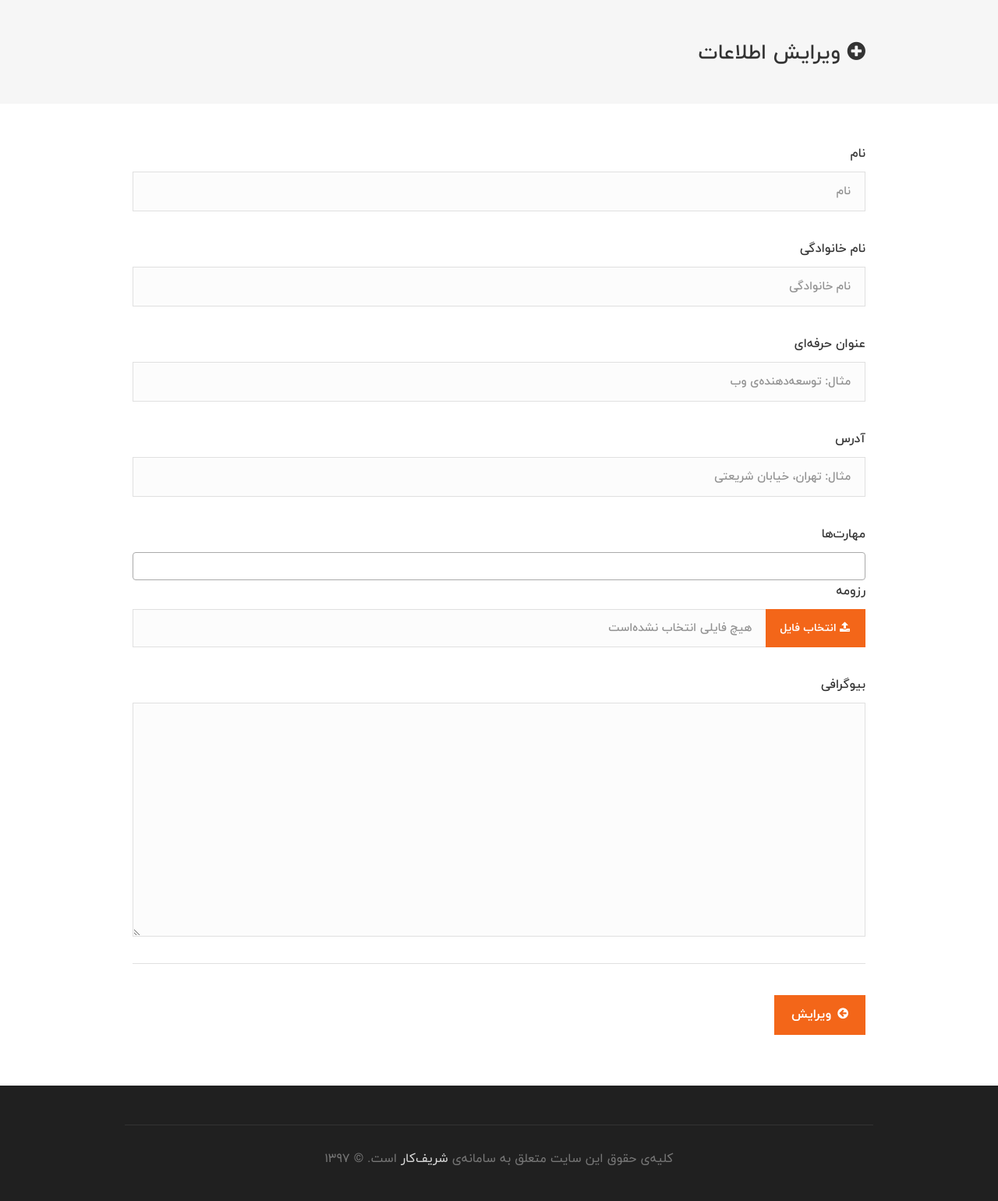
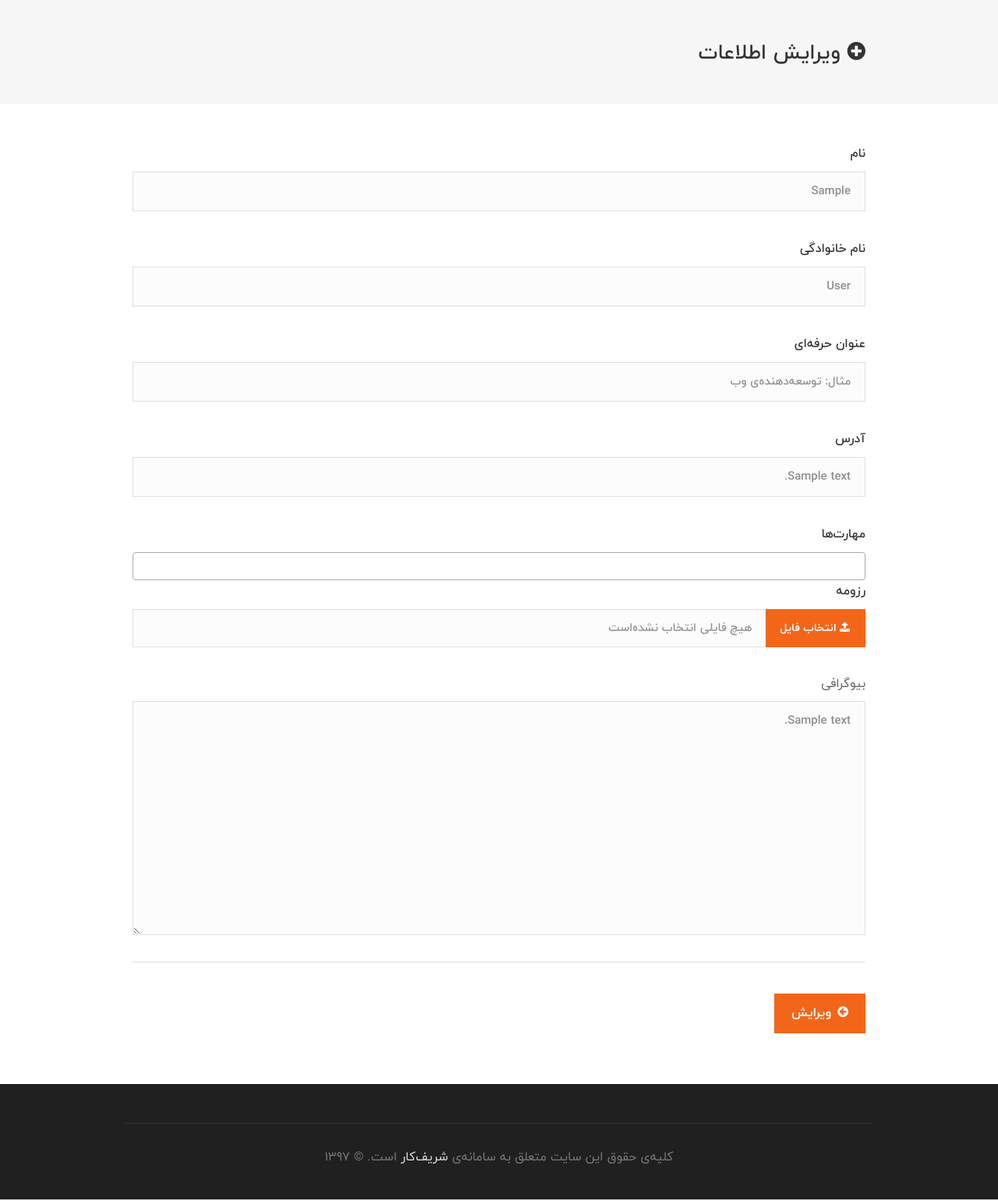
Before and after one commit to Mahbodmajid/SharifWorks_Django, a Django app: page /edit-resume/ in a window 1280 px wide. Shown: the part 91-1631 px from the top of the page at 78% size. Run offline with Django 3.2, Linux system fonts and the light colour scheme; a user stored in the database is signed in; tables that the repository leaves empty hold one stand-in row (values such as "Sample post").

Commit message:
FIX bio change in edit-resume

```diff
--- a/login/forms.py
+++ b/login/forms.py
@@ -67,7 +67,8 @@ class JobSeekerProfileForm(forms.ModelForm):
         model = JobSeekerProfile
         fields = ('bio', 'homepage', 'cv', 'skills')
 
-    skills = forms.ModelChoiceField(queryset=Skill.objects.all(), widget=forms.SelectMultiple)
+    skills = forms.ModelChoiceField(queryset=Skill.objects.all(), widget=forms.SelectMultiple, required=False)
+    bio = forms.Textarea()
 
 
 # Advertise forms -----------------------------------------------------------------------------------------------------
--- a/login/templates/edit-resume.html
+++ b/login/templates/edit-resume.html
@@ -5,7 +5,7 @@
 {% endblock %}
 
 {% block titlebar-text %}
-<h2> <i class="fa fa-plus-circle"></i> ویرایش اطلاعات</h2>
+    <h2><i class="fa fa-plus-circle"></i> ویرایش اطلاعات</h2>
 {% endblock %}
 
 {% block content %}
@@ -15,13 +15,39 @@
     <div class="container">
 
 
+        <!-- Submit Page -->
 
-	<!-- Submit Page -->
         <div class="sixteen columns">
+            {% if success is not None %}
+                <div id='successNotification' class="notification success closeable">
+                    <p><span>موفقیت!</span> {{ success }}</p>
+                    <a class="close"
+                       onclick="document.getElementById('successNotification').style.display='none';">&times;</a>
+                </div>
+            {% endif %}
+            {% if errors is not None %}
+                {% if errors.user is not None %}
+                    <div class="notification error closeable">
+
+                        <p><span>خطا!</span> {{ errors.user }}</p>
+                        <a class="close" href="#"></a>
+                    </div>
+                {% endif %}
+                {% if errors.user is not None %}
+                    <div class="notification error closeable">
+
+                        <p><span>خطا!</span> {{ errors.profile }}</p>
+                        <a class="close" href="#"></a>
+                    </div>
+                {% endif %}
+            {% endif %}
             <div class="submit-page">
 
-            <form method="post" action="{% url "edit-resume" %}" id="edit-resume-form" enctype="multipart/form-data">
+
+                <form method="post" action="{% url "edit-resume" %}" id="edit-resume-form"
+                      enctype="multipart/form-data">
                     {% csrf_token %}
+
 
                     <!-- Notice -->
                     <!-- <div class="notification notice closeable margin-bottom-40">
@@ -38,11 +64,13 @@
                     <!-- Email -->
                     <div class="form">
                         <h5>نام</h5>
-				<input class="search-field" type="text" placeholder="نام" value="" name="first_name"/>
+                        <input class="search-field" type="text" placeholder="نام"
+                               value="{{ job_seeker.user.first_name }}" name="first_name"/>
                     </div>
                     <div class="form">
                         <h5>نام خانوادگی</h5>
-				<input class="search-field" type="text" placeholder="نام خانوادگی" value="" name="last_name"/>
+                        <input class="search-field" type="text" placeholder="نام خانوادگی"
+                               value="{{ job_seeker.user.last_name }}" name="last_name"/>
                     </div>
 
                     <!-- Email -->
@@ -54,23 +82,26 @@
                     <!-- Title -->
                     <div class="form">
                         <h5>عنوان حرفه‌ای</h5>
-				<input class="search-field" type="text" placeholder="مثال: توسعه‌دهنده‌ی وب" value="" name="title"/>
+                        <input class="search-field" type="text" placeholder="مثال: توسعه‌دهنده‌ی وب"
+                               value="{{ job_seeker.title }}" name="title"/>
                     </div>
 
                     <!-- Location -->
                     <div class="form">
                         <h5>آدرس</h5>
-				<input class="search-field" type="text" placeholder="مثال: تهران، خیابان شریعتی" value="" name="address"/>
+                        <input class="search-field" type="text" placeholder="مثال: تهران، خیابان شریعتی"
+                               value="{{ job_seeker.address }}" name="address"/>
                     </div>
 
                     <!-- Choose Skill -->
                     {#			<div class="form">#}
                     <div class="select">
                         <h5>مهارت‌ها</h5>
-					<select data-placeholder="انتخاب مهارت‌ها"  name="skills" class="multiselect"  style="width: 100%"  multiple="multiple">
-                        {%  for choice in profile_form.skills.field.queryset %}
+                        <select data-placeholder="انتخاب مهارت‌ها" name="skills" class="multiselect" style="width: 100%"
+                                multiple="multiple">
+                            {% for choice in profile_form.skills.field.queryset %}
                                 <option value="{{ choice.id }}">{{ choice.name }}</option>
-                        {%  endfor %}
+                            {% endfor %}
                         </select>
                     </div>
                     {#			</div>#}
@@ -80,10 +111,10 @@
                     <div class="form">
                         <h5>رزومه </h5>
                         <label class="upload-btn">
-				    <input type="file"  name="cv" />
-				    <i class="fa fa-upload" dir="rtl" ></i>  انتخاب فایل
+                            <input type="file" name="cv"/>
+                            <i class="fa fa-upload" dir="rtl"></i> انتخاب فایل
                         </label>
-				<span class="fake-input" dir="rtl" >هیچ فایلی انتخاب نشده‌است</span>
+                        <span class="fake-input" dir="rtl">هیچ فایلی انتخاب نشده‌است</span>
                     </div>
 
 
@@ -105,8 +136,8 @@
 
                     <!-- Description -->
                     <div class="form">
-				<h5>بیوگرافی</h5>
-				<textarea class="WYSIWYG" name="bio" name="summary" cols="40" rows="3" id="summary" spellcheck="true"></textarea>
+                        <label for="summary">بیوگرافی</label><textarea class="WYSIWYG" name="bio" name="summary" cols="40" rows="3" id="summary"
+                                                               spellcheck="true">{{ job_seeker.bio }}</textarea>
                     </div>
 
 
@@ -167,7 +198,8 @@
 
 
                     <div class="divider margin-top-0 padding-reset"></div>
-			<a href="#" onclick="document.getElementById('edit-resume-form').submit(); return false;" class="button big margin-top-5"> <i class="fa fa-arrow-circle-left"></i> ویرایش</a>
+                    <a href="#" onclick="document.getElementById('edit-resume-form').submit(); return false;"
+                       class="button big margin-top-5"> <i class="fa fa-arrow-circle-left"></i> ویرایش</a>
                 </form>
             </div>
         </div>
--- a/login/views.py
+++ b/login/views.py
@@ -167,29 +167,29 @@ def user_posts(request):
 @login_required(login_url='login')
 @job_seeker_required
 def edit_resume(request):
+    context = {}
     if request.method == 'POST':
-        print(request.POST)
-        print(request.user)
-        print(request.FILES)
-        print(type(request.user))
+        print(request.POST.get('bio'))
         user_form = UpdateUserForm(request.POST, request.FILES, instance=request.user)
-        print(user_form)
         profile_form = JobSeekerProfileForm(request.POST, request.FILES, instance=request.user)
         if profile_form.is_valid() and user_form.is_valid():
-
-            # user = request.user  # user that is logged in
-            # user_form.save()
-            profile_form.save_m2m()
-            return redirect('employer-home')
+            profile = profile_form.save(commit=False)
+            profile.save()
+            profile.job_seeker_profile.save()
+            ## TODO skills and cv are not working correctly
+            context['success'] = 'تغییرات شما با موفقیت ذخیره‌شد.'
         else:
-            # print(user_form.errors)
-            print(profile_form.errors)
-            return redirect('login')
-    else:
-        user_form = UpdateUserForm
-        profile_form = JobSeekerProfileForm
-        context = {'user_form': user_form, 'profile_form': profile_form}
-        return render(request, 'edit-resume.html', context)
+            context['errors'] = {
+                'user': user_form.errors,
+                'profile': profile_form.errors
+            }
+    user_form = UpdateUserForm
+    profile_form = JobSeekerProfileForm
+    job_seeker = JobSeekerProfile.objects.get(user_id=request.user.id)
+    context['user_form'] = user_form
+    context['profile_form'] = profile_form
+    context['job_seeker'] = job_seeker
+    return render(request, 'edit-resume.html', context)
 
 
 def logout_view(request):
```
Also changed, not shown: login/templates/my-account-employer.html (indentation only). Lines whose indentation alone changed are shown as unchanged.
